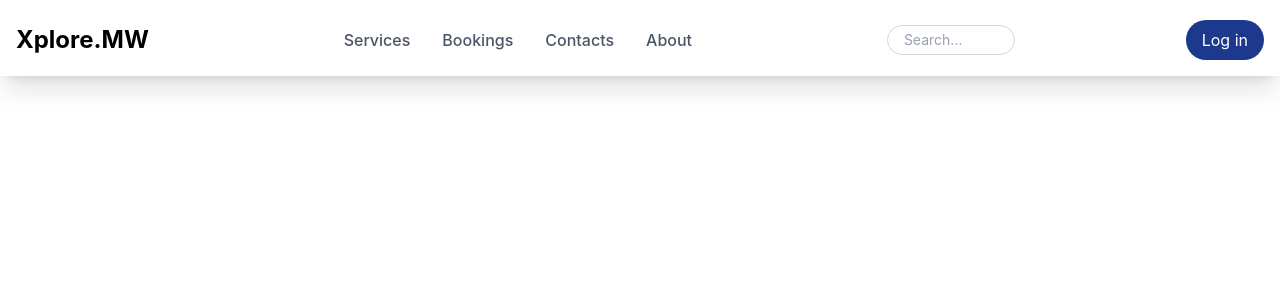
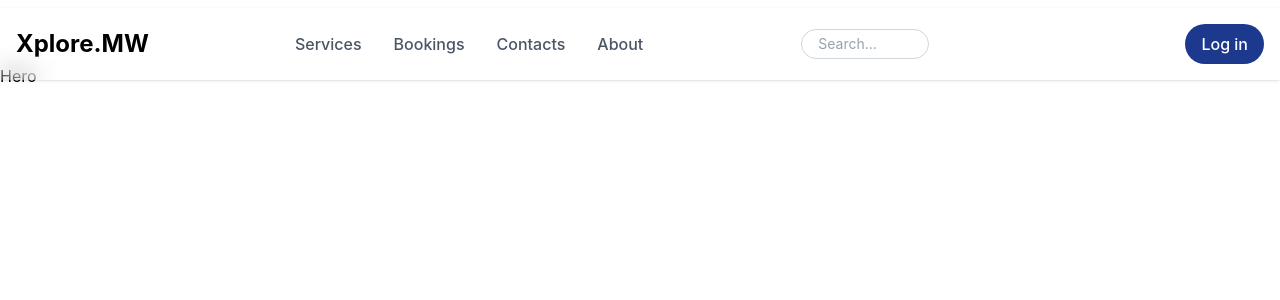
Before and after one commit to arthurdevlin/cardsproject, a React (Vite) app: page / in a window 1280 px wide. Shown: the top 300 px of the page. Built offline with nearby package versions, Linux system fonts and the light colour scheme.

Commit message:
Nav responsiveness added and fxs

```diff
--- a/index.html
+++ b/index.html
@@ -2,9 +2,10 @@
 <html lang="en">
   <head>
     <meta charset="UTF-8" />
-    <link rel="icon" type="image/svg+xml" href="/favicon.svg" />
+    <link rel="shortcut icon" href="favicon.ico" type="image/x-icon" />
+
     <meta name="viewport" content="width=device-width, initial-scale=1.0" />
-    <title>cards-project</title>
+    <title>Xplore Malawi</title>
   </head>
   <body>
     <div id="root"></div>
--- a/src/App.jsx
+++ b/src/App.jsx
@@ -1,9 +1,12 @@
+
 import Navbar from "./components/header/Navbar";
+import Hero from "./components/hero section/Hero";
 
 function App() {
   return (
-    <div className="bg-background flex flex-col justify-center min-h-screen px-5">
+    <div className="bg-background min-h-screen">
       <Navbar />
+      <Hero/>
     </div>
   );
 }
--- a/src/components/Button.jsx
+++ b/src/components/Button.jsx
@@ -0,0 +1,29 @@
+const Button = ({
+  children,
+  className = "",
+  onClick,
+  type = "button",
+  variant = "primary",
+  ...props
+}) => {
+  const baseStyles =
+    "px-4 py-2 rounded-full font-medium transition-colors duration-300 whitespace-nowrap focus:outline-none focus:ring-2 focus:ring-offset-2 focus:ring-blue-500";
+
+  const variants = {
+    primary: "bg-blue-900 text-white hover:bg-blue-700",
+    secondary: "bg-white text-blue-900 border border-blue-900 hover:bg-blue-50",
+  };
+
+  return (
+    <button
+      type={type}
+      onClick={onClick}
+      className={`${baseStyles} ${variants[variant] ?? variants.primary} ${className}`}
+      {...props}
+    >
+      {children}
+    </button>
+  );
+};
+
+export default Button;
--- a/src/components/header/Navbar.jsx
+++ b/src/components/header/Navbar.jsx
@@ -1,3 +1,6 @@
+import { LuSearch } from "react-icons/lu";
+import { LuMenu } from "react-icons/lu";
+
 //mapped my navitems to an array of objects for better scalability and maintainability
 
 const navLinks = [
@@ -7,20 +10,25 @@ const navLinks = [
   { id: "about", label: "About", href: "#about" },
 ];
 
+import Button from "../Button";
+
 const Navbar = () => {
   return (
     <>
-      <nav className="fixed flex w-full top-1 gap-4 items-center justify-between p-4 bg-primary right-0 mx-auto  backdrop-blur-md shadow-xl">
+      <nav className="fixed flex w-full gap-4 items-center justify-between p-4 bg-primary right-0 mx-auto top-2  backdrop-blur-md shadow-sm">
         {/*Logo Section*/}
-        <div className="text-2xl font-bold text-foreground">Xplore.MW</div>
+        <div className="text-2xl font-bold text-foreground cursor-pointer">
+          Xplore.MW
+        </div>
+
         {/*Menu Section */}
-        <div className="hidden md:flex justify-between items-center px-6 py-2 rounded-full h-9 z-50">
+        <div className="hidden md:flex justify-between items-center px-6 py-2 rounded-full h-9 z-50 ">
           <ul className="flex gap-8 ">
             {navLinks.map((item) => (
               <li className="relative group " key={item.id}>
                 <a
                   href={item.href}
-                  className="text-gray-600 font-medium  group-hover:text-blue-900 transition-colors duration-300"
+                  className="text-gray-600 font-medium  group-hover:text-blue-900 transition-colors duration-300 active:text-blue-900"
                 >
                   {item.label}
                   <span className="absolute bg-blue-900 w-0 h-0.5 left-0 -bottom-0.5 rounded-3xl transition-all duration-300 group-hover:w-full active:width-full "></span>
@@ -29,10 +37,11 @@ const Navbar = () => {
             ))}
           </ul>
         </div>
-        {/*Search Bar and Humb-Button*/}
-        <div className="hidden md:flex rounded-full bg-white bg-opacity-80 backdrop-blur-sm">
+
+        {/*Search Bar*/}
+        <div className="flex rounded-full bg-white bg-opacity-80 backdrop-blur-sm justify-between items-center px-3 py-1">
           <input
-            className="bg-transparent border border-gray-300 focus:outline-none focus:ring-2 focus:ring-blue-500 rounded-full flex items-center px-4 py-1 text-sm text-gray-600 placeholder-gray-400 transition-colors duration-300 focus:border-blue-500 w-32"
+            className="bg-transparent border border-gray-300 focus:outline-none focus:ring-2 focus:ring-blue-500 rounded-full items-center px-4 py-1 text-sm text-gray-600 placeholder-gray-400 transition-colors duration-300  focus:border-blue-500 w-32 md:flex hidden cursor-pointer focus:scale-105 focus:shadow-lg focus:shadow-blue-500/50 focus:transition-transform focus:duration-300 hover:scale-105 hover:shadow-lg hover:shadow-blue-500/50 hover:transition-transform hover:duration-300"
             type="search"
             name="search"
             id="search"
@@ -40,11 +49,16 @@ const Navbar = () => {
           />
         </div>
 
-        {/*Log in button - inline on md and above, fixed only on small screens */}
-        <div className="relative right-0 flex items-center">
-          <button className="bg-blue-900 text-white px-4 py-2 rounded-full hover:bg-blue-700 transition-colors duration-300 whitespace-nowrap">
+        <div className="flex items-center gap-4">
+          <LuSearch className="flex md:hidden text-gray-500  scale-150 transition-transform duration-300 hover:scale-175" />
+          <LuMenu className="flex md:hidden text-gray-500  scale-150 transition-transform duration-300 hover:scale-175" />
+        </div>
+
+        {/*Log in button - inline on md and above, only on small screens */}
+        <div className="hidden md:flex items-center">
+          <Button className="hover:transition-transform hover:duration-300 hover:scale-105 hover:shadow-lg">
             Log in
-          </button>
+          </Button>
         </div>
       </nav>
     </>
--- /dev/null
+++ b/src/components/hero section/Hero.jsx
@@ -0,0 +1,8 @@
+
+const Hero = () => {
+  return (
+    <div className="mt-16 bg-primary ">Hero</div>
+  )
+}
+
+export default Hero
--- a/src/index.css
+++ b/src/index.css
@@ -1,3 +1,8 @@
 @import "tailwindcss";
 
 /********** Custom Colors **********/
+:root {
+  --primary: #1e3a8a; /* Dark Blue */
+  --background: #e0f2fe; /* Light Blue */
+  --foreground: #1e293b; /* Dark Gray */
+}
--- a/tailwind.config.js
+++ b/tailwind.config.js
@@ -7,9 +7,9 @@ export default {
   theme: {
     extend: {
       colors: {
-        primary: "var(--color-primary)",
-        background: "var(--color-background)",
-        foreground: "var(--color-foreground)",
+        primary: "var(--primary)",
+        background: "var(--background)",
+        foreground: "var(--foreground)",
       },
     },
   },
```
